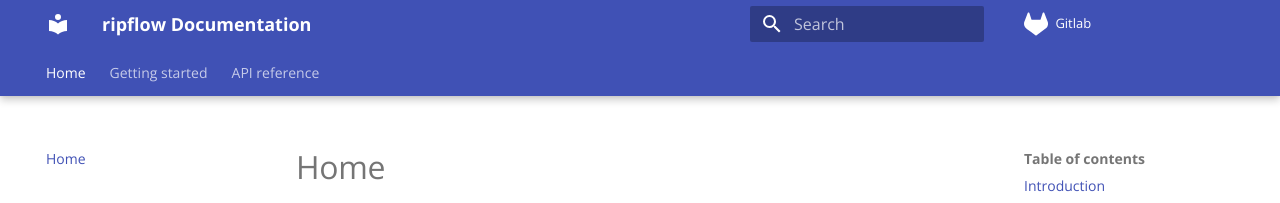
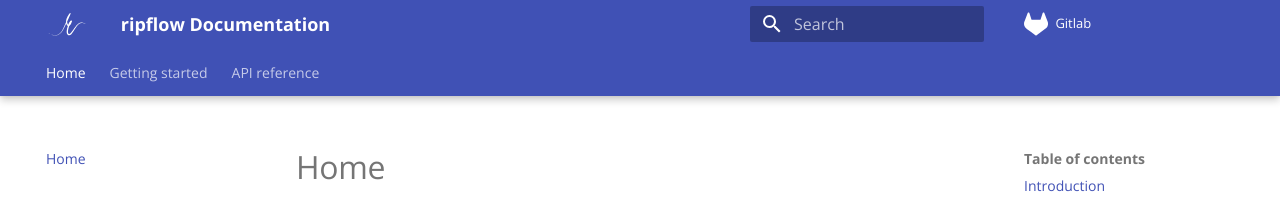
Before and after one commit to soerenjalas/ripflow, an MkDocs documentation site: the page built from docs/index.md, in a window 1280 px wide. Shown: the top 203 px of the page. Built offline with MkDocs 1.6.1 and Material for MkDocs 9.7.7, drawn with Linux system fonts in a browser that asks for light colours.

Commit message:
Add logo

```diff
--- a/.gitlab-ci.yml
+++ b/.gitlab-ci.yml
@@ -44,4 +44,4 @@ pages:
     paths:
       - public
   rules:
-    - if: $CI_COMMIT_TAG
+    - if: '$CI_COMMIT_BRANCH == $CI_DEFAULT_BRANCH'
--- a/mkdocs.yml
+++ b/mkdocs.yml
@@ -3,6 +3,8 @@ site_author: Soeren Jalas
 repo_url: https://gitlab.desy.de/mls/kaldera-electrons/python-doocs-middlelayer
 theme:
   name: material
+  logo: assets/ripflow_logo_w.svg
+  favicon: assets/ripflow_logo_k.svg
   features:
     # - announce.dismiss
     - content.action.edit
```
Also changed, not shown: docs/assets/ripflow_logo_k.svg (added), docs/assets/ripflow_logo_w.svg (added).
